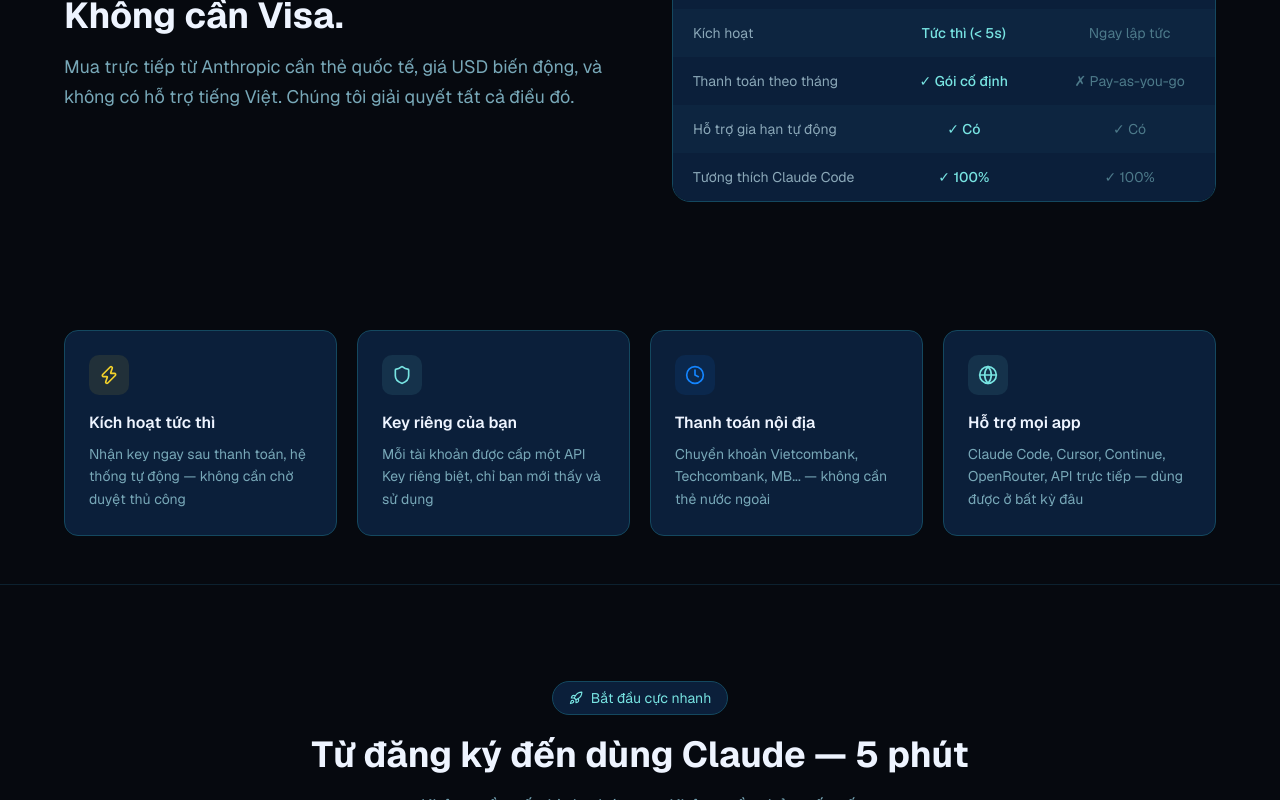
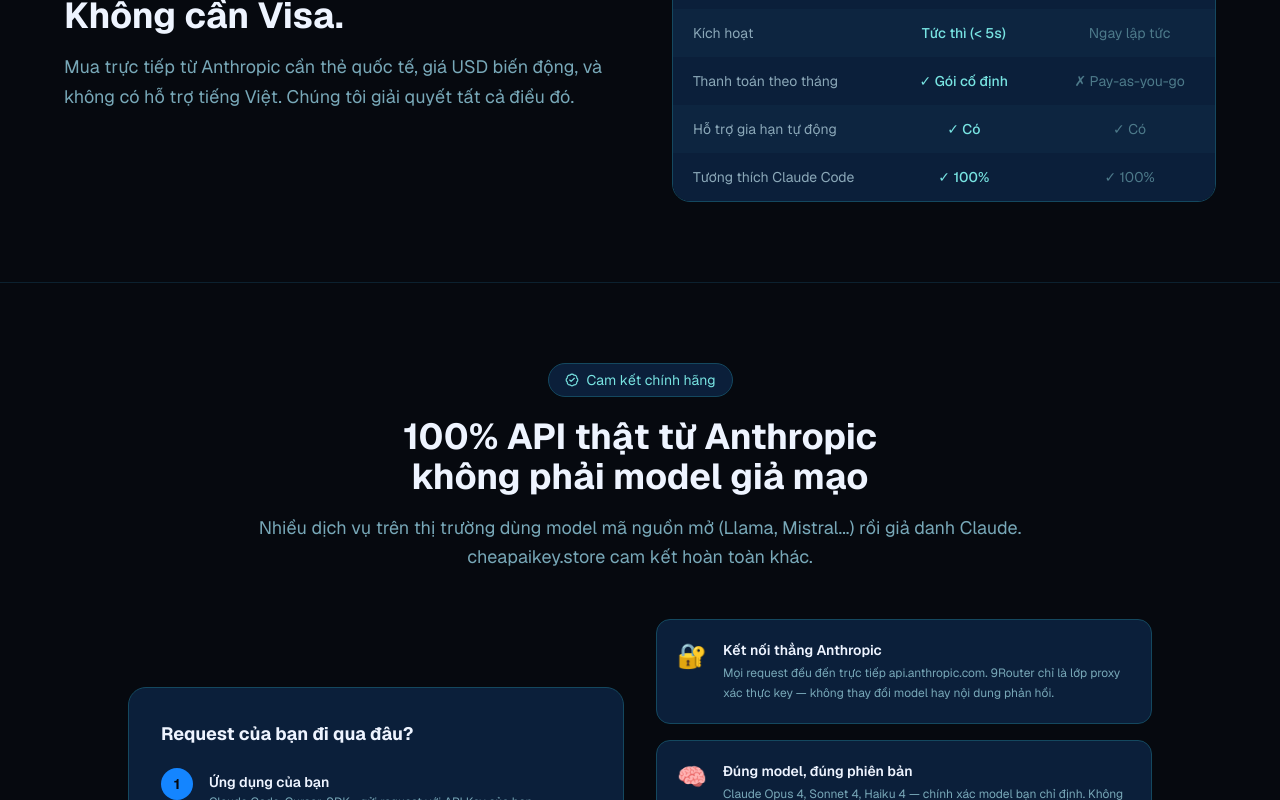
Before and after one commit to tonamson/ai-key, a Next.js app in the folder frontend/: page / in a window 1280 px wide. Shown: the part 2000-2800 px from the top of the page. Built offline with nearby package versions, Linux system fonts and the light colour scheme; no server answers.

Commit message:
feat(landing): add authenticity guarantee section — real Anthropic API via 9Router proxy

```diff
--- a/frontend/app/page.tsx
+++ b/frontend/app/page.tsx
@@ -275,6 +275,92 @@
         </div>
       </section>
 
+      {/* ── Authenticity guarantee ──────────────────────────────────────── */}
+      <section className="py-20 px-6 border-t border-[#14485F]/40">
+        <div className="max-w-5xl mx-auto">
+          <div className="text-center mb-12">
+            <SectionTag><BadgeCheck className="w-3.5 h-3.5" /> Cam kết chính hãng</SectionTag>
+            <SectionHeading>100% API thật từ Anthropic<br />không phải model giả mạo</SectionHeading>
+            <SectionSub>
+              Nhiều dịch vụ trên thị trường dùng model mã nguồn mở (Llama, Mistral...) rồi giả danh Claude.<br />
+              cheapaikey.store cam kết hoàn toàn khác.
+            </SectionSub>
+          </div>
+
+          <div className="grid lg:grid-cols-2 gap-8 items-center">
+            {/* Left — how it works */}
+            <div className="bg-[#0B1F3A] border border-[#14485F] rounded-2xl p-8 space-y-5">
+              <h3 className="font-bold text-[#EEF4FF] text-lg">Request của bạn đi qua đâu?</h3>
+              {[
+                { step: '1', color: '#1485FF', label: 'Ứng dụng của bạn', desc: 'Claude Code, Cursor, SDK... gửi request với API Key của bạn' },
+                { step: '2', color: '#78E4E2', label: 'cheapaikey.store proxy', desc: '9Router — chỉ xác thực key và chuyển tiếp, không đọc nội dung' },
+                { step: '3', color: '#F4D22B', label: 'Anthropic API', desc: 'api.anthropic.com — server chính thức của Anthropic, Claude thật' },
+              ].map(({ step, color, label, desc }, i) => (
+                <div key={step} className="flex gap-4 items-start">
+                  <div className="flex flex-col items-center gap-1 shrink-0">
+                    <div className="w-8 h-8 rounded-full flex items-center justify-center text-sm font-bold text-[#06090F]"
+                      style={{ background: color }}>
+                      {step}
+                    </div>
+                    {i < 2 && <div className="w-px h-8 bg-[#14485F]" />}
+                  </div>
+                  <div className="pt-1">
+                    <p className="font-semibold text-[#EEF4FF] text-sm">{label}</p>
+                    <p className="text-xs text-[#78A8B8] mt-0.5">{desc}</p>
+                  </div>
+                </div>
+              ))}
+            </div>
+
+            {/* Right — guarantees */}
+            <div className="space-y-4">
+              {[
+                {
+                  icon: '🔐', color: '#1485FF',
+                  title: 'Kết nối thẳng Anthropic',
+                  desc: 'Mọi request đều đến trực tiếp api.anthropic.com. 9Router chỉ là lớp proxy xác thực key — không thay đổi model hay nội dung phản hồi.',
+                },
+                {
+                  icon: '🧠', color: '#78E4E2',
+                  title: 'Đúng model, đúng phiên bản',
+                  desc: 'Claude Opus 4, Sonnet 4, Haiku 4 — chính xác model bạn chỉ định. Không swap sang model rẻ hơn phía sau.',
+                },
+                {
+                  icon: '✅', color: '#F4D22B',
+                  title: 'Tự kiểm chứng được',
+                  desc: 'Dùng Claude Code với key của chúng tôi rồi chạy /model — bạn sẽ thấy đúng model Anthropic, không phải model giả mạo nào.',
+                },
+                {
+                  icon: '🚫', color: '#1485FF',
+                  title: 'Không log nội dung chat',
+                  desc: 'Proxy chỉ đọc header xác thực. Nội dung conversation đi thẳng đến Anthropic, không bị lưu hay đọc trung gian.',
+                },
+              ].map(({ icon, color, title, desc }) => (
+                <div key={title} className="flex gap-4 bg-[#0B1F3A] border border-[#14485F] hover:border-[#1485FF]/40 rounded-xl p-5 transition-all">
+                  <span className="text-2xl shrink-0">{icon}</span>
+                  <div>
+                    <p className="font-semibold text-[#EEF4FF] text-sm mb-1">{title}</p>
+                    <p className="text-xs text-[#78A8B8] leading-relaxed">{desc}</p>
+                  </div>
+                </div>
+              ))}
+            </div>
+          </div>
+
+          {/* Bottom badge */}
+          <div className="mt-10 flex flex-col sm:flex-row items-center justify-center gap-4 text-sm">
+            <div className="flex items-center gap-2 bg-[#0B1F3A] border border-[#1485FF]/40 rounded-full px-5 py-2.5">
+              <BadgeCheck className="w-4 h-4 text-[#1485FF]" />
+              <span className="text-[#EEF4FF]">Powered by <strong>Anthropic API</strong> chính thức</span>
+            </div>
+            <div className="flex items-center gap-2 bg-[#0B1F3A] border border-[#78E4E2]/40 rounded-full px-5 py-2.5">
+              <BadgeCheck className="w-4 h-4 text-[#78E4E2]" />
+              <span className="text-[#EEF4FF]">Proxy bởi <strong>9Router</strong> — mã nguồn mở, minh bạch</span>
+            </div>
+          </div>
+        </div>
+      </section>
+
       {/* ── Features grid ───────────────────────────────────────────────── */}
       <section className="py-12 px-6">
         <div className="max-w-6xl mx-auto grid sm:grid-cols-2 lg:grid-cols-4 gap-5">
```
